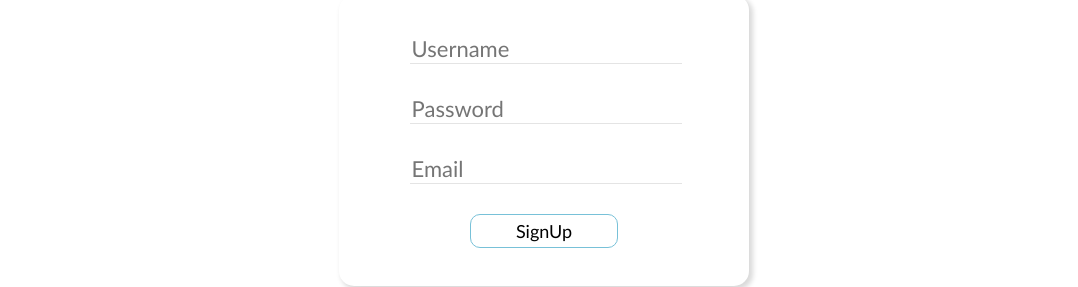
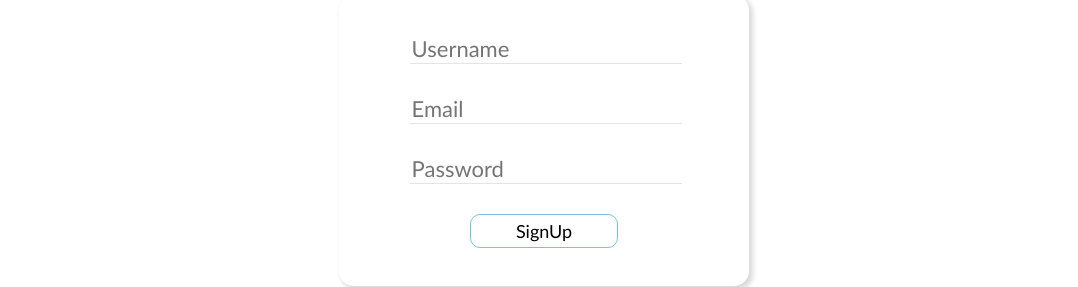
Before and after one commit to moeini-dev/React, a React (Create React App) app in the folder react_project/: page /register in a window 1280 px wide. Shown: the part 156-443 px from the top of the page, without its empty margins (96-1174 px from the left). Built offline with nearby package versions, Linux system fonts and the light colour scheme; the HTML template or start-up script is replaced by a standard one.

Commit message:
Edit register to handle user register properly

```diff
--- a/react_project/src/pages/register/Register.jsx
+++ b/react_project/src/pages/register/Register.jsx
@@ -1,8 +1,14 @@
 import './register.css';
 import { Navbar } from '../../components/Navbar/Navbar';
 import { useRef } from 'react';
+import axios from 'axios';
+import { useState } from 'react';
+import { useNavigate } from 'react-router-dom';
 
 export function Register() {
+
+  const [message, setMessage] = useState('');
+  const navigate = useNavigate();
 
   const usernameRef = useRef();
   const passwordRef = useRef();
@@ -10,7 +16,7 @@ export function Register() {
 
   let userProfileData = {};
 
-  function handleSignUp(event) {
+  const handleSignUp = async (event) => {
     userProfileData = {
       username: usernameRef.current.value,
       password: passwordRef.current.value,
@@ -18,6 +24,18 @@ export function Register() {
     }
     event.preventDefault();   //To prevent react from rerendering the page (refresh)
     console.log('User profile: ', userProfileData);
+
+    try {
+      const result = await axios.post('/user', userProfileData);
+      setMessage(result.data.msg);
+      setTimeout(() => { navigate('/login') }, 3000)
+      console.log('==== success: ', result.data.msg)
+    } catch (err) {
+      setMessage(err.response.data.msg);
+      console.log('==== failure: ', err.response.data.msg)
+    }
+
+
   }
 
   return (
@@ -28,12 +46,16 @@ export function Register() {
       <div className="registerMain">
         <div className="registerContainer">
           <form className="registerForm">
-            <input type="text" name="username" placeholder="Username" ref={usernameRef} />
-            <input type="password" name="password" placeholder="Password" ref={passwordRef} />
-            <input type="text" name="email" placeholder="Email" ref={emailRef} />
+            <input type="text" name="username" placeholder="Username" ref={usernameRef} autoComplete="off" />
+            <input type="text" name="email" placeholder="Email" ref={emailRef} autoComplete="off" />
+            <input type="password" name="password" placeholder="Password" ref={passwordRef} autoComplete="off" />
             <button type="submit" name="submit" className="registerButton" onClick={handleSignUp}>SignUp</button>
           </form>
         </div>
+        {message !== '' ?
+          (message == 'User registerd successfully' ?
+            <><div className="registerMessage" style={{ margin: '10px', color: 'rgba(29, 214, 60, 0.75)' }}>{message}</div> <div style={{ color: 'rgb(99,99,99)' }}>Redirecting to Login page ...</div></> :
+            <div className="registerMessage" style={{ margin: '10px', color: 'rgba(255,0,0,0.5)' }}>{message}</div>) : <div ></div>}
       </div>
     </div>
   );
```
